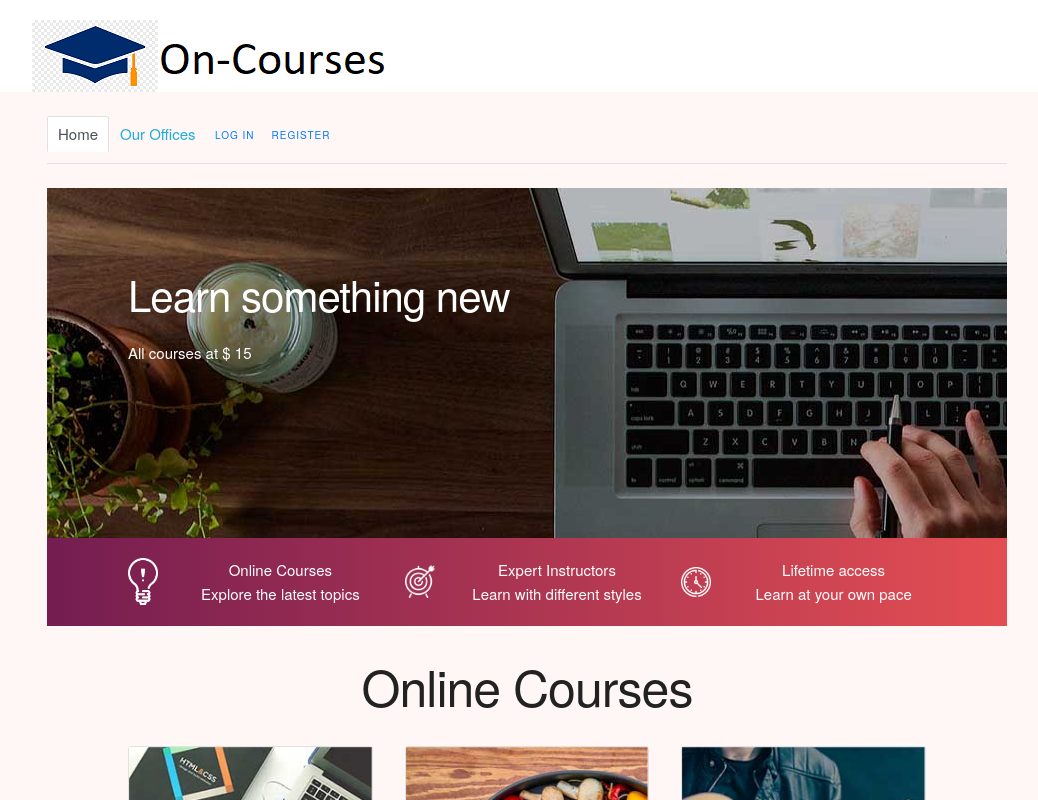
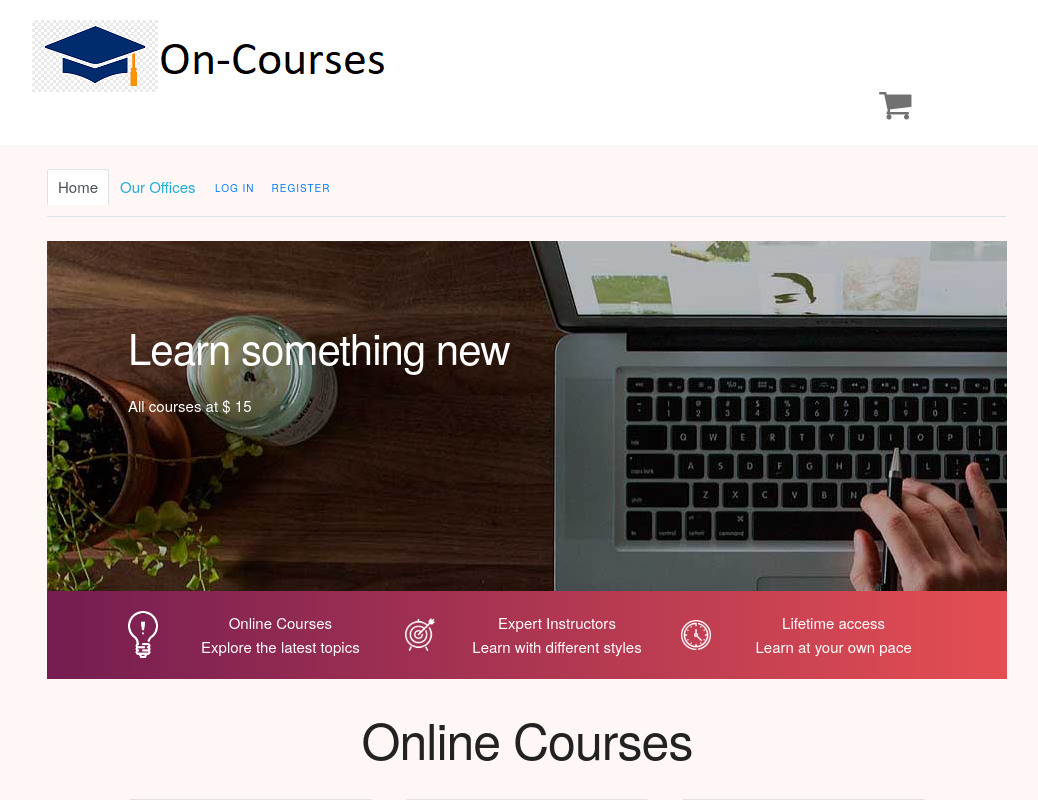
Before and after one commit to acamposhd/backend-proyecto-web, an Angular app in the folder frontend-proyecto-web/: page / in a window 1280 px wide. Shown: the top 800 px of the page, without its empty margins (113-1151 px from the left). Built offline with nearby package versions, Linux system fonts and the light colour scheme.

Commit message:
Muestra carrito

```diff
--- a/frontend-proyecto-web/angular.json
+++ b/frontend-proyecto-web/angular.json
@@ -119,6 +119,10 @@
           }
         }
       }
-    }},
-  "defaultProject": "frontend-proyecto-web"
+    }
+  },
+  "defaultProject": "frontend-proyecto-web",
+  "cli": {
+    "analytics": "1c6283dc-b37d-44c7-a316-53fbce0fd44d"
+  }
 }
--- a/frontend-proyecto-web/src/app/components/header/header.component.ts
+++ b/frontend-proyecto-web/src/app/components/header/header.component.ts
@@ -12,6 +12,6 @@ export class HeaderComponent implements OnInit {
   ngOnInit(): void {
   }
 
-  sesion = false;
+  sesion = true;
 
 }
```
Also changed, not shown: 1 other file (tests, documents, lock files or other folders).
